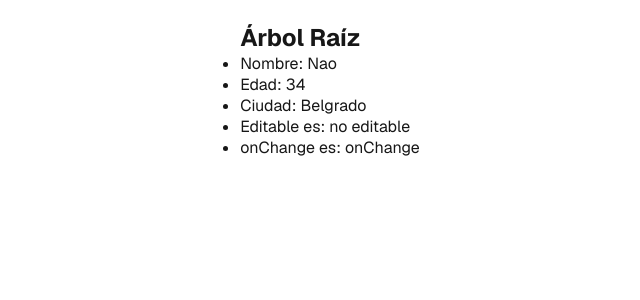
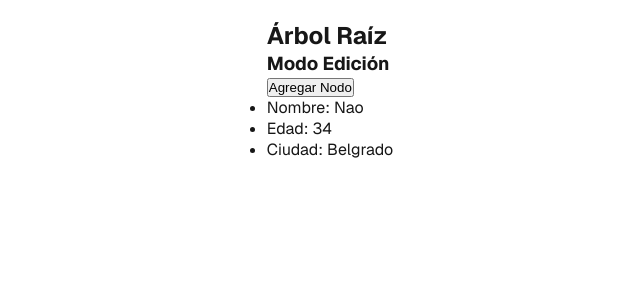
Before and after one commit to Firet/react-tree-structure-local-storage, a Next.js app: page / in a window 1280 px wide. Shown: the top 300 px of the page, without its empty margins (310-950 px from the left). Built offline with nearby package versions, Linux system fonts and the light colour scheme.

Commit message:
Make onChange a callback function and change editable text

```diff
--- a/app/components/Tree.tsx
+++ b/app/components/Tree.tsx
@@ -7,20 +7,21 @@ interface JSONTree {
 interface TreeProps {
     title: string;
     value: JSONTree;
-    onChange: boolean;
+    onChange: () => void;
     editable: boolean;
 }
 
 const Tree: React.FC<TreeProps> = ({ title, value, onChange, editable }) => {
-    return (
+
+      return (
         <div>
             <h2>{title}</h2>
+            <h3>{editable ? 'Modo Edición' : 'Modo Lectura'}</h3>
+            { editable && <button onClick={onChange}>Agregar Nodo</button> }
             <ul>
                 <li>Nombre: {value.name}</li>
                 <li>Edad: {value.age}</li>
                 <li>Ciudad: {value.city}</li>
-                <li>Editable es: {editable ? 'editable' : 'no editable'}</li>
-                <li>onChange es: {onChange ? 'onChange' : 'no onChange'}</li>
             </ul>
         </div>
     );
--- a/app/page.tsx
+++ b/app/page.tsx
@@ -1,3 +1,4 @@
+'use client';
 import styles from "./page.module.css";
 import Tree from "./components/Tree";
 
@@ -9,9 +10,12 @@ const jsonTree = {
 };
 
 export default function Home() {
+
+  const handleClick = () => console.log('handleClick');
+
   return (
     <div className={styles.page}>
-      <Tree title="Árbol Raíz" value={jsonTree} onChange={true} editable={false} />
+      <Tree title="Árbol Raíz" value={jsonTree} onChange={handleClick} editable={true} />
     </div>
   );
 }
```
